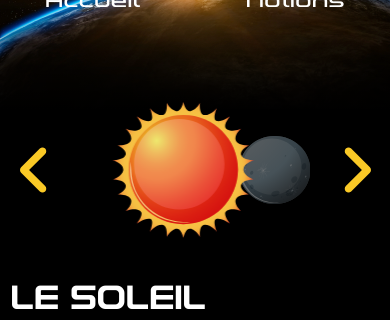
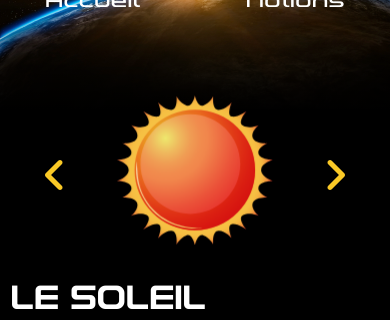
Before and after one commit to Frederic-Douville/solarsys, a React (Create React App) app: page /#/ in a window 390 px wide. Shown: the part 140-460 px from the top of the page. Built offline with nearby package versions, Linux system fonts and the light colour scheme.

Commit message:
Modification et amélioration du composant carousel

```diff
--- a/src/components/carousel/index.jsx
+++ b/src/components/carousel/index.jsx
@@ -1,7 +1,6 @@
 import { useState } from 'react';
 import { ReactComponent as AngleLeft } from '../../assets/icones/angle-left-solid.svg';
 import { ReactComponent as AngleRight } from '../../assets/icones/angle-right-solid.svg';
-
 import { ReactComponent as Jupiter } from '../../assets/planets/Jupiter.svg';
 import { ReactComponent as Lune } from '../../assets/planets/Lune.svg';
 import { ReactComponent as Mars } from '../../assets/planets/Mars.svg';
@@ -16,12 +15,16 @@ import { ReactComponent as Venus } from '../../assets/planets/Venus.svg';
 
 function Carousel() {
     let [indexArray, setIndexArray] = useState(0);
+    let [slideTo, setSlideTo] = useState(0);
+
     const planetArray = [
         {
             item: (
                 <Soleil
                     className={`planet-item ${
-                        indexArray === 0 ? 'planet-selected' : null
+                        indexArray === 0
+                            ? 'planet-selected'
+                            : 'planet-unselected'
                     }`}
                     id="soleil"
                 />
@@ -32,7 +35,9 @@ function Carousel() {
             item: (
                 <Mercure
                     className={`planet-item ${
-                        indexArray === 1 ? 'planet-selected' : null
+                        indexArray === 1
+                            ? 'planet-selected'
+                            : 'planet-unselected'
                     }`}
                     id="mercure"
                 />
@@ -43,7 +48,9 @@ function Carousel() {
             item: (
                 <Venus
                     className={`planet-item ${
-                        indexArray === 2 ? 'planet-selected' : null
+                        indexArray === 2
+                            ? 'planet-selected'
+                            : 'planet-unselected'
                     }`}
                     id="venus"
                 />
@@ -54,7 +61,9 @@ function Carousel() {
             item: (
                 <Terre
                     className={`planet-item ${
-                        indexArray === 3 ? 'planet-selected' : null
+                        indexArray === 3
+                            ? 'planet-selected'
+                            : 'planet-unselected'
                     }`}
                     id="terre"
                 />
@@ -65,7 +74,9 @@ function Carousel() {
             item: (
                 <Lune
                     className={`planet-item ${
-                        indexArray === 4 ? 'planet-selected' : null
+                        indexArray === 4
+                            ? 'planet-selected'
+                            : 'planet-unselected'
                     }`}
                     id="lune"
                 />
@@ -76,7 +87,9 @@ function Carousel() {
             item: (
                 <Mars
                     className={`planet-item ${
-                        indexArray === 5 ? 'planet-selected' : null
+                        indexArray === 5
+                            ? 'planet-selected'
+                            : 'planet-unselected'
                     }`}
                     id="mars"
                 />
@@ -87,7 +100,9 @@ function Carousel() {
             item: (
                 <Jupiter
                     className={`planet-item ${
-                        indexArray === 6 ? 'planet-selected' : null
+                        indexArray === 6
+                            ? 'planet-selected'
+                            : 'planet-unselected'
                     }`}
                     id="jupiter"
                 />
@@ -98,7 +113,9 @@ function Carousel() {
             item: (
                 <Saturne
                     className={`planet-item ${
-                        indexArray === 7 ? 'planet-selected' : null
+                        indexArray === 7
+                            ? 'planet-selected'
+                            : 'planet-unselected'
                     }`}
                     id="saturne"
                 />
@@ -109,7 +126,9 @@ function Carousel() {
             item: (
                 <Uranus
                     className={`planet-item ${
-                        indexArray === 8 ? 'planet-selected' : null
+                        indexArray === 8
+                            ? 'planet-selected'
+                            : 'planet-unselected'
                     }`}
                     id="uranus"
                 />
@@ -120,7 +139,9 @@ function Carousel() {
             item: (
                 <Neptune
                     className={`planet-item ${
-                        indexArray === 9 ? 'planet-selected' : null
+                        indexArray === 9
+                            ? 'planet-selected'
+                            : 'planet-unselected'
                     }`}
                     id="neptune"
                 />
@@ -131,7 +152,9 @@ function Carousel() {
             item: (
                 <Pluton
                     className={`planet-item ${
-                        indexArray === 10 ? 'planet-selected' : null
+                        indexArray === 10
+                            ? 'planet-selected'
+                            : 'planet-unselected'
                     }`}
                     id="pluton"
                 />
@@ -144,6 +167,9 @@ function Carousel() {
         if (indexArray <= 0) {
             return;
         }
+        const slider = document.getElementById('slider');
+        setSlideTo((slideTo += 330));
+        slider.style.left = slideTo.toString() + 'px';
         setIndexArray((indexArray -= 1));
     }
 
@@ -151,6 +177,9 @@ function Carousel() {
         if (indexArray === planetArray.length - 1) {
             return;
         }
+        const slider = document.getElementById('slider');
+        setSlideTo((slideTo -= 330));
+        slider.style.left = slideTo.toString() + 'px';
         setIndexArray((indexArray += 1));
     }
 
@@ -162,20 +191,29 @@ function Carousel() {
                     onClick={slideToLeft}
                 />
             </div>
-            <div className="planet-ctn" id="planetCtn">
-                {indexArray > 0 ? (
-                    planetArray[indexArray - 1]?.item
-                ) : (
-                    <div className="planet-empty"></div>
-                )}
-
-                {planetArray[indexArray].item}
-
-                {indexArray < planetArray.length - 1 ? (
-                    planetArray[indexArray + 1]?.item
-                ) : (
-                    <div className="planet-empty"></div>
-                )}
+            <div className="planet-ctn">
+                <div className="carousel-angle-mobile-ctn carousel-angle-mobile-left">
+                    <AngleLeft
+                        className="carousel-angle-icon"
+                        onClick={slideToLeft}
+                    />
+                </div>
+                <div className="planet-slider" id="slider">
+                    {planetArray.map((elem) => (
+                        <div
+                            className="planet-slider-ctn"
+                            key={`key-${elem.id}`}
+                        >
+                            {elem.item}
+                        </div>
+                    ))}
+                </div>
+                <div className="carousel-angle-mobile-ctn carousel-angle-mobile-right">
+                    <AngleRight
+                        className="carousel-angle-icon"
+                        onClick={slideToRight}
+                    />
+                </div>
             </div>
             <div className="carousel-angle-ctn">
                 <AngleRight
--- a/src/style/carousel.scss
+++ b/src/style/carousel.scss
@@ -8,6 +8,23 @@
             width:50px;
             height:200px;
             @include flex_dlc(column,center,center);
+        }
+        &-mobile{
+            &-ctn{
+                width:50px;
+                height:100px;
+                @include flex_dlc(column,center,center);
+                position:absolute;
+                top:30px;
+                z-index: 20;
+                display:none;
+            }
+            &-left{
+                left:0;
+            }
+            &-right{
+                right:0;
+            }
         }
         &-icon{
             fill:$yellow-primary;
@@ -22,20 +39,34 @@
 
 .planet{
     &-ctn{
-        width:900px;
+        width:330px;
         height: 200px;
+        overflow: hidden;
+        position:relative;
+    }
+    &-slider{
+        position: absolute;
+        height: 200px;
+        top:0;
+        left:0;
+        transition: left ease-in-out 1s;
         @include flex_dlc(row,center,center);
+        &-ctn{
+            width:330px;
+            height: 200px;
+            @include flex_dlc(row,center,center)
+        }
     }
     &-item{
         display:block;
         height:100px;
-        opacity:0.5;
-        margin: 0 30px 0 30px;
-        animation: secondaryPlanetAnimation ease-in-out 1s both;
     }
     &-selected{
         opacity: 1;
         animation: mainPlanetAnimation ease-in-out 1s both;
+    }
+    &-unselected{
+        animation: secondaryPlanetAnimation ease-in-out 0.5s both;
     }
     &-empty{
         display: block;
@@ -46,7 +77,11 @@
 
 @keyframes mainPlanetAnimation {
     0%{
-        opacity: 0.2;
+        opacity: 0;
+        scale:1;
+    }
+    50%{
+        opacity: 0;
         scale:1;
     }
     100%{
@@ -57,10 +92,12 @@
 
 @keyframes secondaryPlanetAnimation {
     0%{
-        opacity:0.2;
+        opacity: 1;
+        scale:2;
     }
     100%{
-        opacity: 0.5;
+        opacity: 0;
+        scale:1
     }
 }
 
@@ -68,30 +105,39 @@
     .carousel{
         width:90%;
         height: 100px;
+        justify-content: center;
         &-angle{
             &-ctn{
                 width:30px;
                 height:100px;
+                display:none;
+            }
+            &-mobile{
+                &-ctn{
+                    display:flex;
+                }
+            }
+            &-icon{
+                width:20px;
             }
         }
     }
 
     .planet{
         &-ctn{
-            width:250px;
-            height: 100px;
+            width:330px;
+            height: 150px;
+        }
+        &-slider{
+            height: 150px;
+            &-ctn{
+                width:330px;
+                height: 150px;
+                @include flex_dlc(row,center,center)
+            }
         }
         &-item{
-            height:100px;
-            z-index: 0;
-            margin: 0 10px 0 10px;
-        }
-        &-selected{
-            z-index: 20;
-        }
-        &-empty{
-            width:100px ;
-            height:100px;
+            height: 75px;
         }
     }
 }
```
